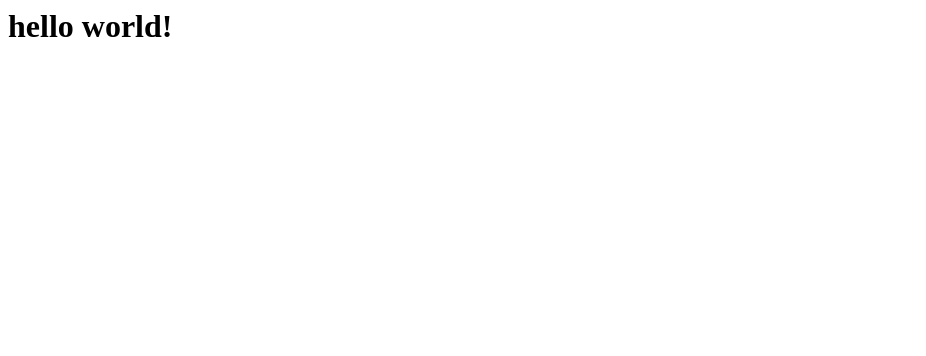
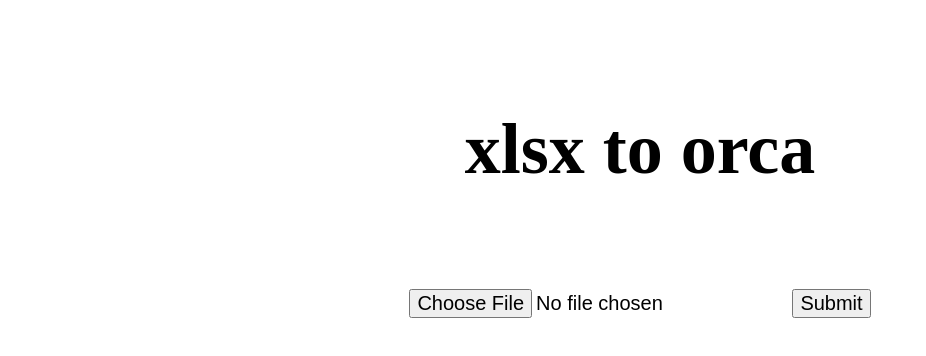
Before and after one commit to erikraina/xlsx-to-orca, a plain HTML site: page index.html in a window 1280 px wide. Shown: the whole page, without its empty margins (0-926 px from the left). Drawn offline with Linux system fonts and the light colour scheme.

Commit message:
12/22/22

```diff
--- a/index.html
+++ b/index.html
@@ -3,9 +3,19 @@
     <meta charset="UTF-8">
     <meta http-equiv="X-UA-Compatible" content="IE=edge">
     <meta name="viewport" content="width=device-width, initial-scale=1.0">
-    <title>Document</title>
+    <link rel="stylesheet" href="style.css">
+    <script lang="javascript" src="https://cdn.sheetjs.com/xlsx-latest/package/dist/xlsx.full.min.js"></script>
+    <script src="index.js"></script>
+
+    <title>Excel to ORCA</title>
 </head>
 <body>
-    <h1>hello world!</h1>
+
+    <h1 id="title">xlsx to orca</h1>
+    <form onsubmit="fileInput()">
+        <input type="file" id="userInput" name="filename" class="file">
+        <input type="submit" class="file-input">
+    </form>
+
 </body>
 </html>
--- /dev/null
+++ b/index.js
@@ -0,0 +1,8 @@
+function fileInput() {
+    const userFile = document.querySelector("#userInput")
+    console.log(userFile);
+    console.log("working function")
+    return console.log("yay")
+};
+
+console.log(fileInput);
--- /dev/null
+++ b/style.css
@@ -0,0 +1,13 @@
+#title {
+    text-align: center;
+    padding: 100px 20px 50px 20px;
+    font-size: 72;
+}
+
+form {
+    text-align: center;
+}
+
+input {
+    font-size: 20;
+}
```
